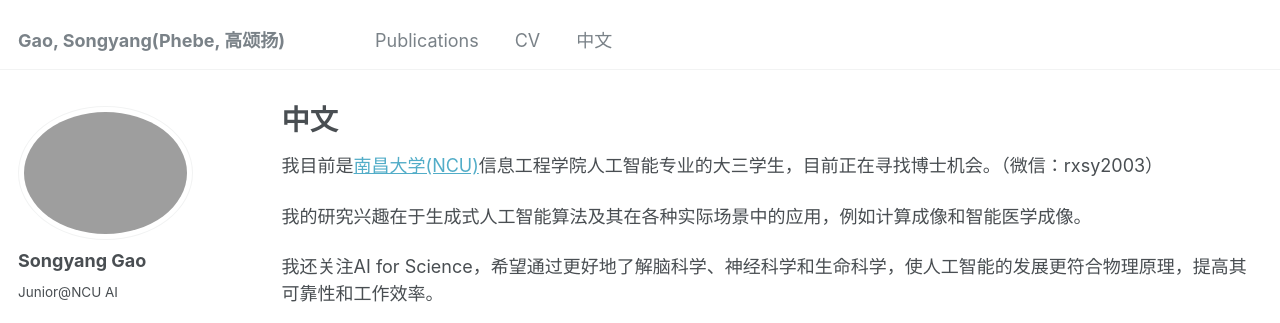
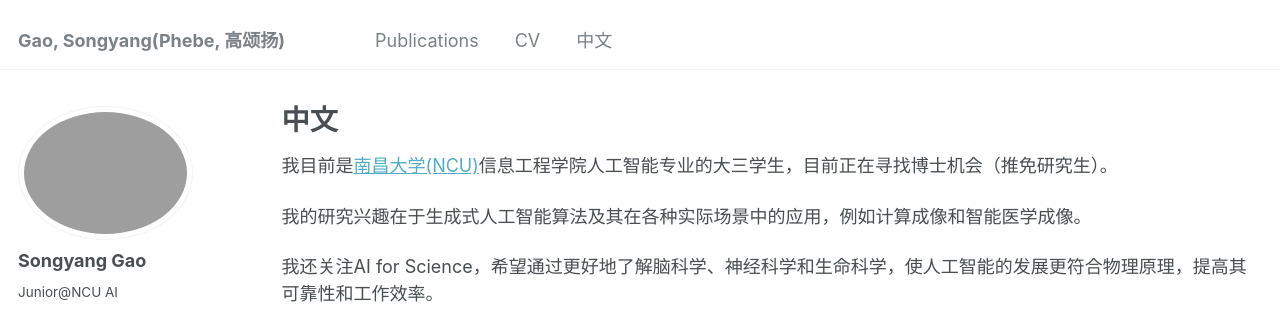
Before and after one commit to songyang0603/songyang0603.github.io, a Jekyll site: the page built from _pages/chinese.md, in a window 1280 px wide. Shown: the top 323 px of the page. Built offline with Jekyll 4.4.1, drawn with Linux system fonts in a browser that asks for light colours; some web fonts are replaced.

Commit message:
Update chinese.md

```diff
--- a/_pages/chinese.md
+++ b/_pages/chinese.md
@@ -5,7 +5,7 @@ permalink: /chinese/
 author_profile: true
 ---
 
-我目前是[南昌大学(NCU)](https://www.ncu.edu.cn/)信息工程学院人工智能专业的大三学生，目前正在寻找博士机会。（微信：rxsy2003）
+我目前是[南昌大学(NCU)](https://www.ncu.edu.cn/)信息工程学院人工智能专业的大三学生，目前正在寻找博士机会（推免研究生）。
 
 我的研究兴趣在于生成式人工智能算法及其在各种实际场景中的应用，例如计算成像和智能医学成像。
 
```
